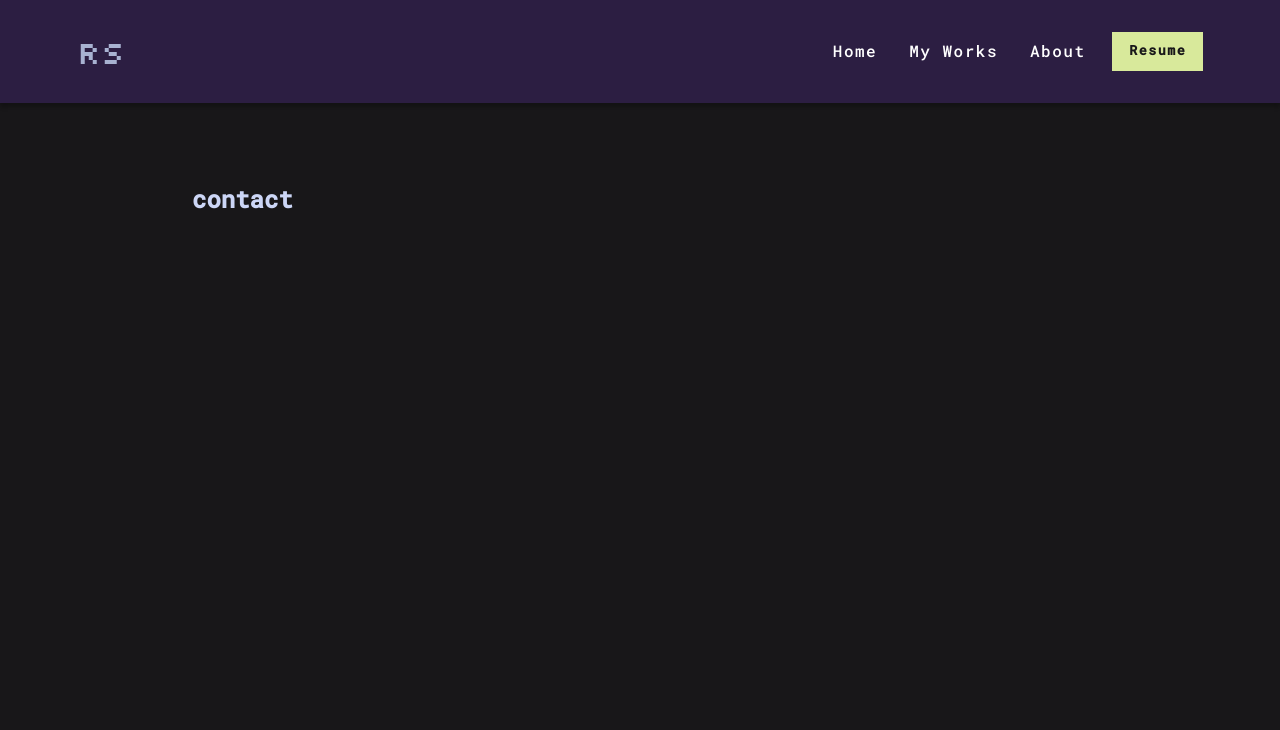
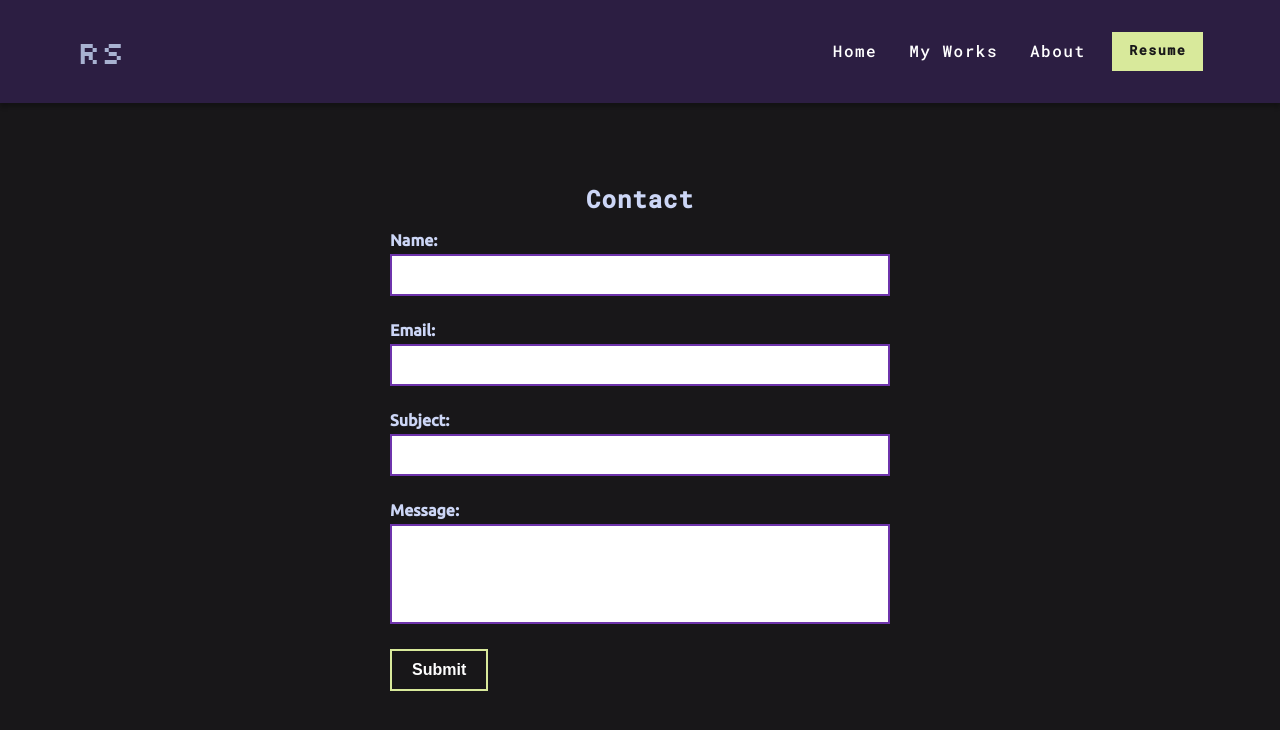
Before and after one commit to rogue-shark/portfolio, a plain HTML site: page pages/contact/index.html in a window 1280 px wide. Drawn offline with Linux system fonts and the light colour scheme; files whose address does not match are found by name.

Commit message:
Added: Contact form

```diff
--- /dev/null
+++ b/pages/contact/app.js
@@ -0,0 +1,18 @@
+const form = document.querySelector('#contact-form');
+
+form.addEventListener('submit', (e) => {
+  e.preventDefault(); // prevent form from submitting normally
+
+  // get form data
+  const name = document.querySelector('#name').value.trim();
+  const email = document.querySelector('#email').value.trim();
+  const subject = document.querySelector('#subject').value.trim();
+  const message = document.querySelector('#message').value.trim();
+
+  // create mailto link
+  const body = encodeURIComponent(`Name: ${name}%0AEmail: ${email}%0ASubject: ${subject}%0AMessage: ${message}`);
+  const mailtoLink = `mailto:shantanuss789@gmail.com?subject=${encodeURIComponent(subject)}&body=${encodeURIComponent(`Hey there! \n \n ${message} \n \n Name: ${name} \n Email: ${email}`)}`;
+
+  // open email client
+  window.location.href = mailtoLink;
+});
--- a/pages/contact/index.html
+++ b/pages/contact/index.html
@@ -36,7 +36,26 @@
 
       <section id="about" class="hero">
         <div class="contact-container container-2">
-          <h1>contact</h1>
+          <h1>Contact</h1>
+          <form id="contact-form">
+            <div class="form-group">
+              <label for="name">Name:</label>
+              <input type="text" id="name" name="name" required>
+            </div>
+            <div class="form-group">
+              <label for="email">Email:</label>
+              <input type="email" id="email" name="email" required>
+            </div>
+            <div class="form-group">
+              <label for="subject">Subject:</label>
+              <input type="text" id="subject" name="subject" required>
+            </div>
+            <div class="form-group">
+              <label for="message">Message:</label>
+              <textarea id="message" name="message" required></textarea>
+            </div>
+            <button type="submit" class="submit-btn">Submit</button>
+          </form>
         </div>
       </section>
 
--- a/pages/contact/style.css
+++ b/pages/contact/style.css
@@ -1,6 +1,67 @@
+h1{
+    text-align: center;
+    letter-spacing: 1px;
+    margin-bottom: 1rem;
+}
+
+#contact-form {
+    display: flex;
+    flex-direction: column;
+    gap: 5px;
+    max-width: 500px;
+    margin: 0 auto;
+
+  }
+
+  .form-group {
+    display: flex;
+    flex-direction: column;
+    margin-bottom: 20px;
+  }
+
+  .form-group label {
+    color: var(--text-clr-light);
+    font-weight: bold;
+    margin-bottom: 5px;
+  }
+
+  .form-group input,
+  .form-group textarea {
+    padding: 10px;
+    border: 2px solid var(--bgc-lighter);
+    font-size: 16px;
+  }
+
+  .form-group input:focus,
+  .form-group textarea:focus {
+    border-color: var(--highlighter);
+    outline: none;
+  }
+
+  .form-group textarea {
+    height: 100px;
+    resize: none;
+  }
+
+  .submit-btn {
+    align-self: flex-start;
+    background-color: inherit;
+    color: #fff;
+    padding: 10px 20px;
+    border: 2px solid var(--highlighter);
+    font-size: 16px;
+    font-weight: bold;
+    cursor: pointer;
+    transition: background-color 0.2s ease-out;
+  }
+
+  .submit-btn:hover {
+    background-color: var(--highlighter);
+    color: black;
+  }
 
 
-@media (min-width:800px) {
+/* @media (min-width:800px) {
 
 
-}
+} */
```
